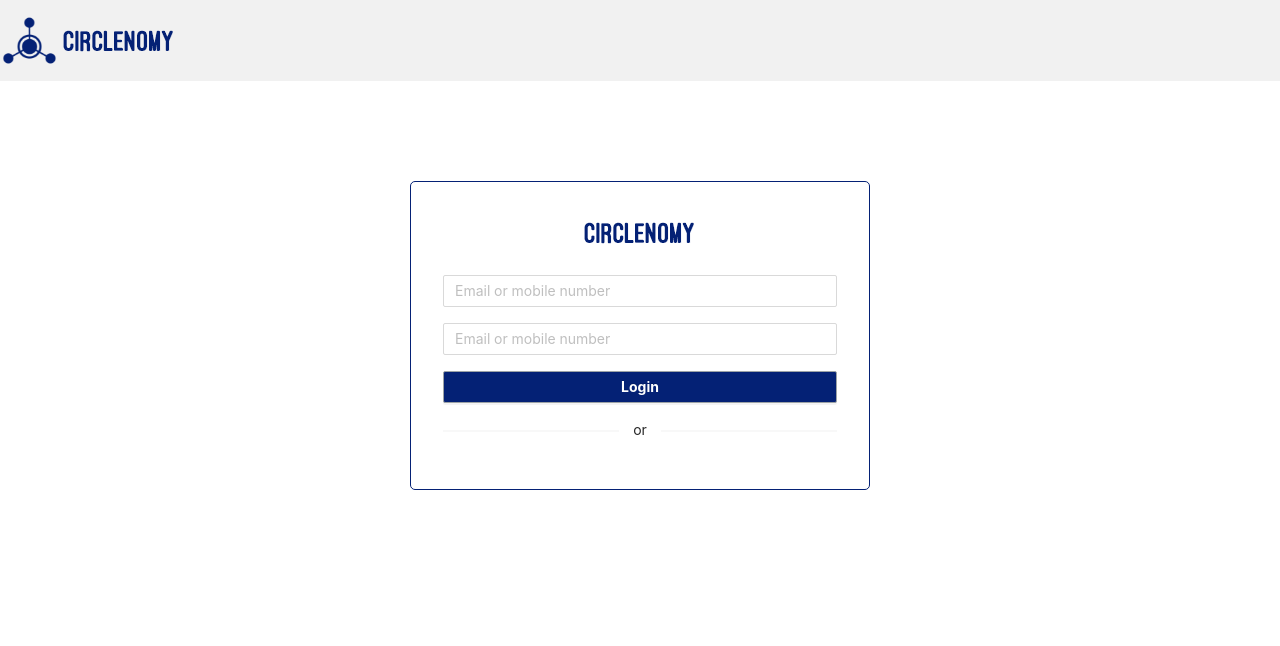
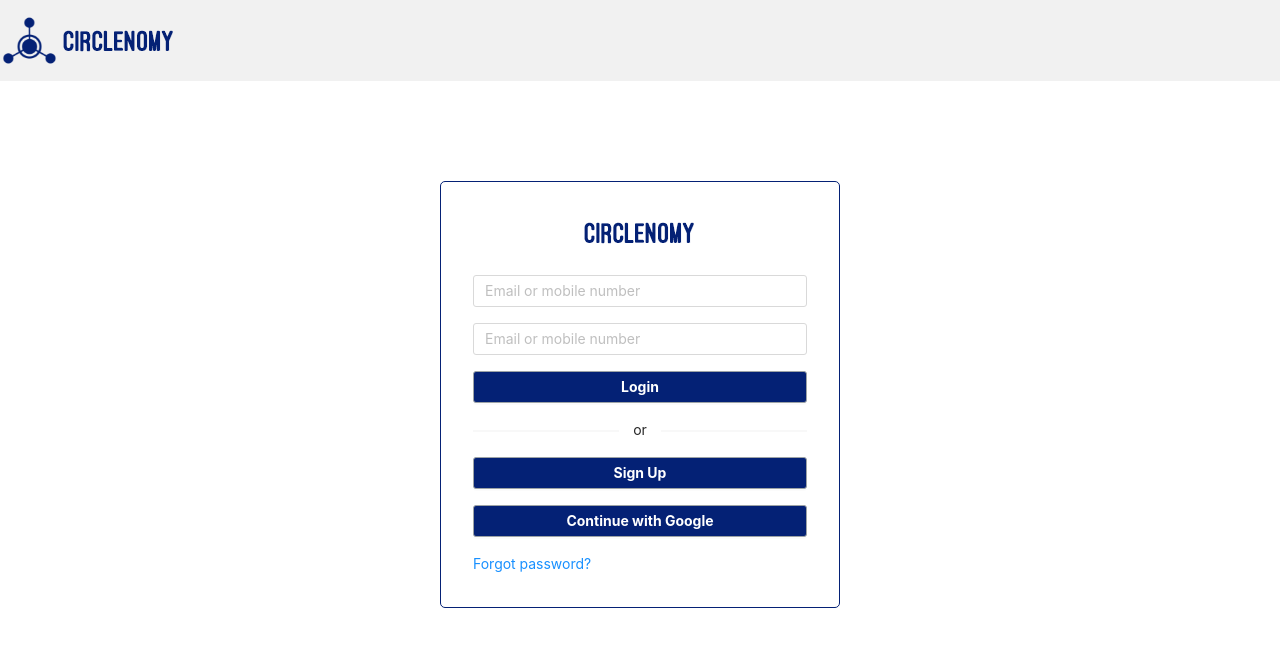
Before and after one commit to dmtaijul9/circlenomy, a React (Create React App) app: page / in a window 1280 px wide. Shown: the top 646 px of the page. Built offline with nearby package versions, Linux system fonts and the light colour scheme.

Commit message:
Adding: login optional way

```diff
--- a/src/pages/SignIn.css
+++ b/src/pages/SignIn.css
@@ -1,5 +1,5 @@
 .login-ui-box {
-  max-width: 460px;
+  max-width: 400px;
   border: 1px solid #042175;
   border-radius: 5px;
   padding: 2rem;
@@ -9,15 +9,24 @@
   text-align: center;
   margin-bottom: 1.5rem;
 }
-.login-input-form {
+.login-input-form,
+.optional-login {
   display: flex;
   flex-direction: column;
   gap: 1rem;
 }
 .login-input-form > input {
+  border-radius: 3px;
 }
 .custom-btn {
   background-color: #042175;
   border: 1px solid #9da3a6;
   font-weight: bold;
+  color: #fff;
+  border-radius: 3px;
 }
+.custom-btn:hover {
+  background-color: #95a3cc;
+  border: 1px solid #9da3a6;
+  color: #fff;
+}
--- a/src/pages/SignIn.js
+++ b/src/pages/SignIn.js
@@ -12,11 +12,23 @@ const SignIn = () => {
       <form action="" className="login-input-form">
         <Input placeholder="Email or mobile number" />
         <Input placeholder="Email or mobile number" />
-        <Button type="primary" block className="custom-btn">
+        <Button block className="custom-btn">
           Login
         </Button>
       </form>
       <Divider plain>or</Divider>
+      <div className="optional-login">
+        <Button block className="custom-btn">
+          Sign Up
+        </Button>
+        <Button block className="custom-btn">
+          <img src="" alt="" />
+          <span>Continue with Google</span>
+        </Button>
+        <a href="./" className="forgot-pass-btn">
+          <span>Forgot password?</span>
+        </a>
+      </div>
     </section>
   );
 };
```
Also changed, not shown: src/img/google.png (added), 1 other file (tests, documents, lock files or other folders).
